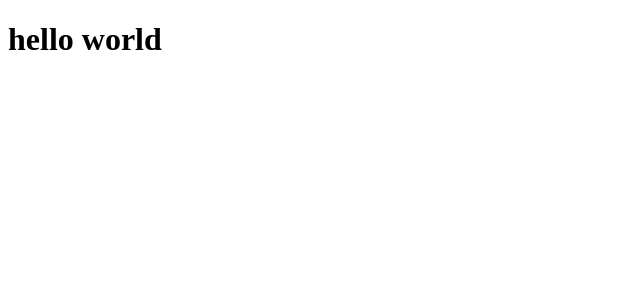
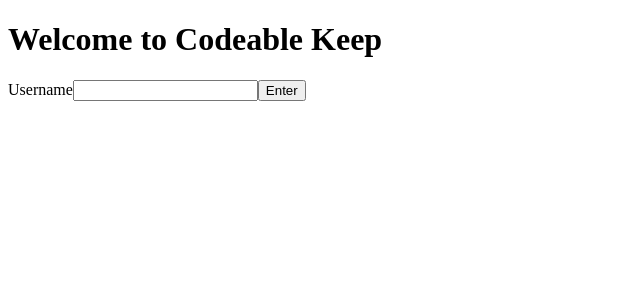
Before and after one commit to dortizp/react-keepable, a React (Vite) app: page / in a window 1280 px wide. Shown: the top 300 px of the page, without its empty margins (0-640 px from the left). Built offline with nearby package versions, Linux system fonts and the light colour scheme.

Commit message:
login added

```diff
--- a/src/App.tsx
+++ b/src/App.tsx
@@ -1,7 +1,29 @@
+import { useState } from "react";
+import WelcomePage from "./components/WelcomePage";
+import NotesPage from "./components/NotesPage";
 function App() {
+  const [username, setUsername] = useState("");
+  const isLoggedIn = username !== "";
+
+  const handleSubmit = (e, formUsername) => {
+    e.preventDefault();
+    const login = true; // TODO: temporary value. change to result of API call
+    if (login) {
+      setUsername(formUsername);
+    }
+  };
+
+
+  const handleLogout = () => setUsername("")
+
+
   return (
     <>
-      <h1>hello world</h1>
+      {isLoggedIn ? (
+        <NotesPage onLogout={handleLogout}/>
+      ) : (
+        <WelcomePage username={username} onLogin={handleSubmit} />
+      )}
     </>
   );
 }
--- /dev/null
+++ b/src/components/NotesPage.tsx
@@ -0,0 +1,9 @@
+const NotesPage = ({onLogout}) => {
+    return (
+        <>
+        <h1>Notes</h1>
+        <button onClick={onLogout}>Logout</button>
+        </>
+    )
+}
+export default NotesPage
--- /dev/null
+++ b/src/components/WelcomePage.tsx
@@ -0,0 +1,24 @@
+import { useState } from "react";
+
+const WelcomePage = ({username, onLogin}) => {
+  const [formUsername, setFormUsername] = useState("")
+
+  const handleChange = (e) => {
+    setFormUsername(e.target.value);
+  };
+
+  return (
+    <>
+      <h1>Welcome to Codeable Keep</h1>
+      <label htmlFor="username">Username</label>
+      <input
+        type="text"
+        name="username"
+        value={formUsername}
+        onChange={handleChange}
+      />
+      <button onClick={(e)=>onLogin(e, formUsername)}>Enter</button>
+    </>
+  );
+};
+export default WelcomePage;
```
